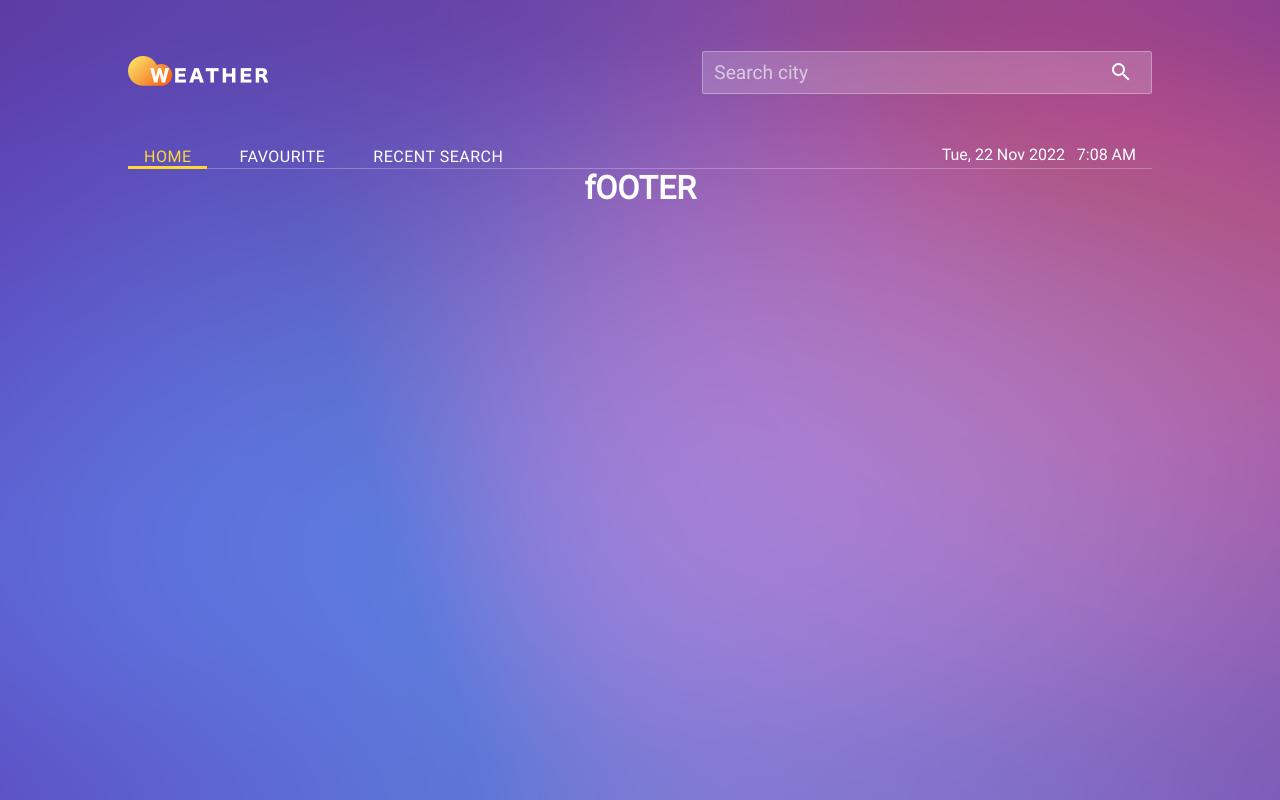
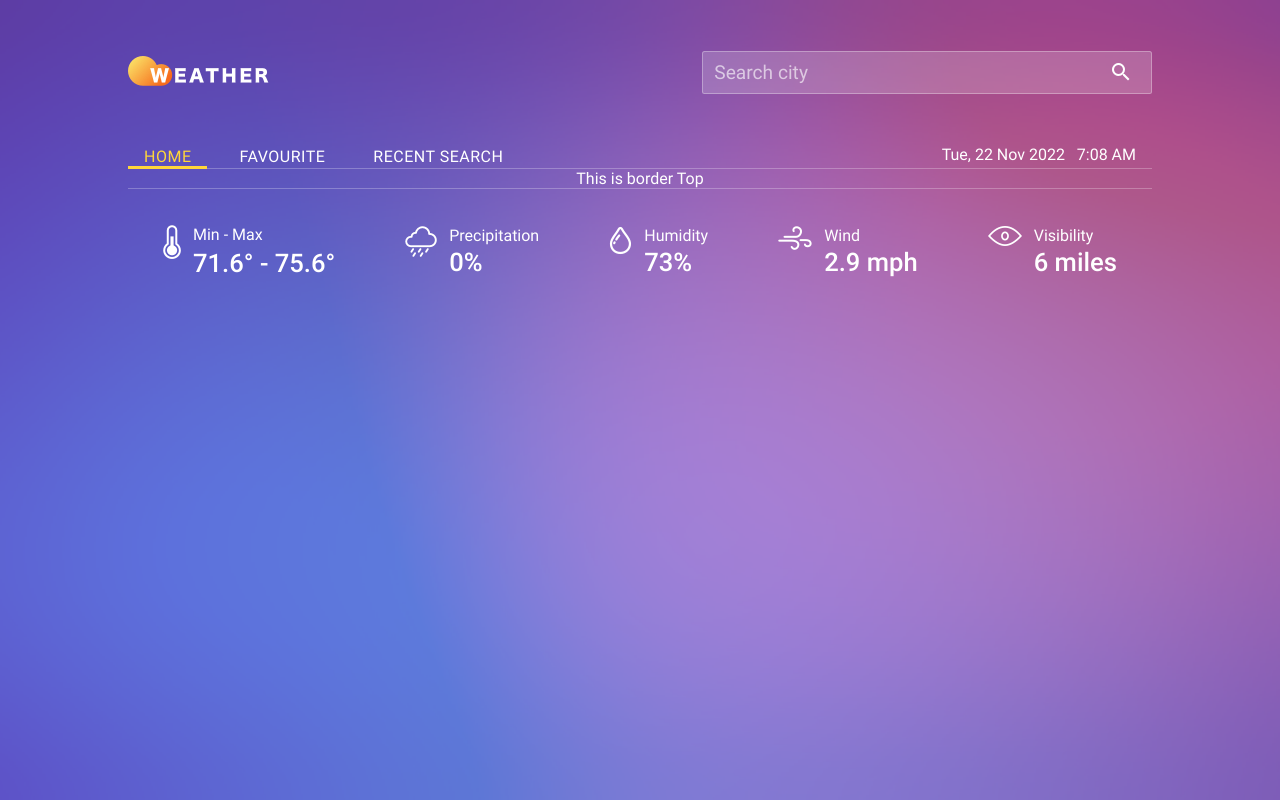
Before and after one commit to HemarajKS/weather-assessment, a React (Create React App) app: page / in a window 1280 px wide. Built offline with nearby package versions, Linux system fonts and the light colour scheme.

Commit message:
first commit

```diff
--- a/src/components/footer/footer.css
+++ b/src/components/footer/footer.css
@@ -0,0 +1,52 @@
+.footer {
+  display: flex;
+  width: 100%;
+  align-items: center;
+  /* gap: 20px; */
+  align-items: center;
+  justify-content: space-around;
+  padding-top: 3.5%;
+  border-top: 1px solid #ffffff41;
+}
+
+.footerBody {
+  display: flex;
+  align-items: flex-start;
+  gap: 12px;
+  max-width: 100%;
+  width: auto;
+}
+
+.footerText {
+  display: flex;
+  flex-direction: column;
+  align-items: flex-start;
+}
+
+.footerInfo {
+  padding-bottom: 2.5%;
+}
+
+.footerInfoValue {
+  font-family: RobotoMedium;
+  font-size: 160%;
+}
+
+.loadingFooter {
+  display: flex;
+  gap: 10px;
+}
+
+.loadingFooterText {
+  display: flex;
+  flex-direction: column;
+  gap: 5px;
+}
+
+@media screen and (max-width: 664px) {
+  .footer {
+    justify-content: unset;
+    width: auto;
+    overflow-x: auto;
+  }
+}
--- a/src/components/footer/footer.tsx
+++ b/src/components/footer/footer.tsx
@@ -1,13 +1,12 @@
-import React from 'react'
-import { useSelector } from 'react-redux'
-
+import React from 'react';
+import { useSelector } from 'react-redux';
+import './footer.css';
 const Footer = () => {
-  const weather: any = 'x'
+  const weather: any = useSelector((state: any) => state.search);
 
   return (
     <div className="footer">
-      <h1>fOOTER</h1>
-      {weather && weather.data && (
+      {weather && weather.search && (
         <div className="footerBody">
           <div className="footerIcon">
             <img
@@ -19,13 +18,13 @@ const Footer = () => {
           <div className="footerText">
             <div className="footerInfo">Min - Max</div>
             <div className="footerInfoValue">
-              {weather.data.forecasts[0].low + '\u00B0'}
-              {} - {weather.data.forecasts[0].high + '\u00B0'}
+              {weather.search.temp_min + '\u00B0'}
+              {} - {weather.search.temp_max + '\u00B0'}
             </div>
           </div>
         </div>
       )}
-      {weather && weather.data && (
+      {weather && weather.search && (
         <div className="footerBody">
           <div className="footerIcon">
             <img
@@ -35,13 +34,11 @@ const Footer = () => {
           </div>
           <div className="footerText">
             <div className="footerInfo">Precipitation</div>
-            <div className="footerInfoValue">
-              {weather.data.current_observation.atmosphere.rising}%
-            </div>
+            <div className="footerInfoValue">{weather.search.precep}%</div>
           </div>
         </div>
       )}
-      {weather && weather.data && (
+      {weather && weather.search && (
         <div className="footerBody">
           <div className="footerIcon">
             <img
@@ -51,13 +48,11 @@ const Footer = () => {
           </div>
           <div className="footerText">
             <div className="footerInfo">Humidity</div>
-            <div className="footerInfoValue">
-              {weather.data.current_observation.atmosphere.humidity}%
-            </div>
+            <div className="footerInfoValue">{weather.search.humidity}%</div>
           </div>
         </div>
       )}
-      {weather && weather.data && (
+      {weather && weather.search && (
         <div className="footerBody">
           <div className="footerIcon">
             <img
@@ -67,14 +62,11 @@ const Footer = () => {
           </div>
           <div className="footerText">
             <div className="footerInfo">Wind</div>
-            <div className="footerInfoValue">
-              {' '}
-              {weather.data.current_observation.wind.speed} mph
-            </div>
+            <div className="footerInfoValue"> {weather.search.wind} mph</div>
           </div>
         </div>
       )}
-      {weather && weather.data && (
+      {weather && weather.search && (
         <div className="footerBody">
           <div className="footerIcon">
             <img
@@ -85,13 +77,13 @@ const Footer = () => {
           <div className="footerText">
             <div className="footerInfo">Visibility</div>
             <div className="footerInfoValue">
-              {weather.data.current_observation.atmosphere.visibility} miles
+              {weather.search.visibility} miles
             </div>
           </div>
         </div>
       )}
     </div>
-  )
-}
+  );
+};
 
-export default Footer
+export default Footer;
--- a/src/components/header/header.tsx
+++ b/src/components/header/header.tsx
@@ -39,7 +39,7 @@ const Header = () => {
         fav: false,
       };
     console.log(data);
-    dispatch(currentSearch(data));
+    data && dispatch(currentSearch(data));
   }, [weather]);
 
   const submitHandler = (e: any) => {
--- a/src/components/homePage/homePage.css
+++ b/src/components/homePage/homePage.css
@@ -1,7 +1,8 @@
 .homePage {
-    display: flex;
-    flex-direction: column;
-    align-items: center;
-    justify-content: space-between;
-    height: 100%;
+  display: flex;
+  flex-direction: column;
+  align-items: center;
+  justify-content: space-between;
+  height: 100%;
+  width: 100%;
 }
--- a/src/components/homePage/homePage.tsx
+++ b/src/components/homePage/homePage.tsx
@@ -8,7 +8,7 @@ const HomePage = () => {
   return (
     <div className="homePage">
       <div className="homePageBody">
-        <div className="homePageBodyContents"></div>
+        <div className="homePageBodyContents">This is border Top</div>
       </div>
       <Footer />
     </div>
```
